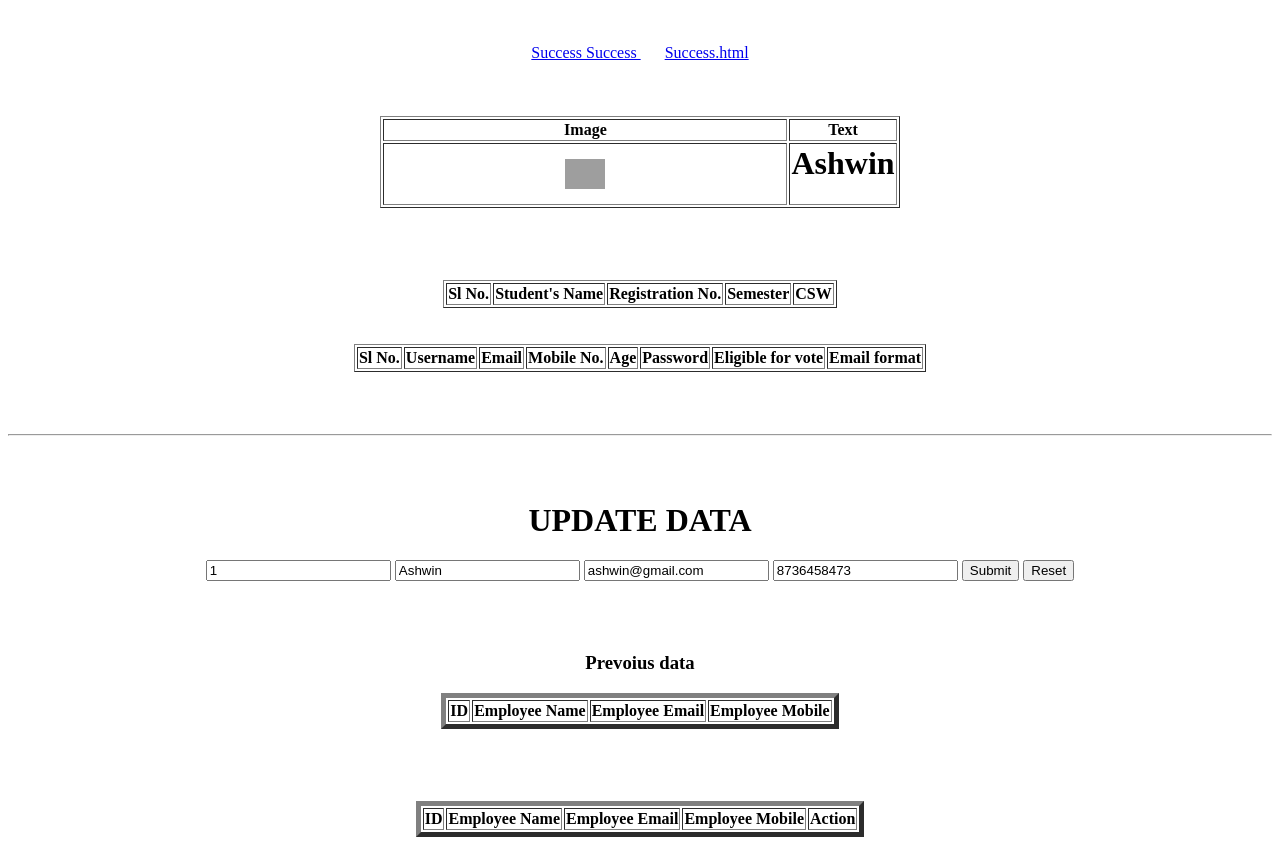
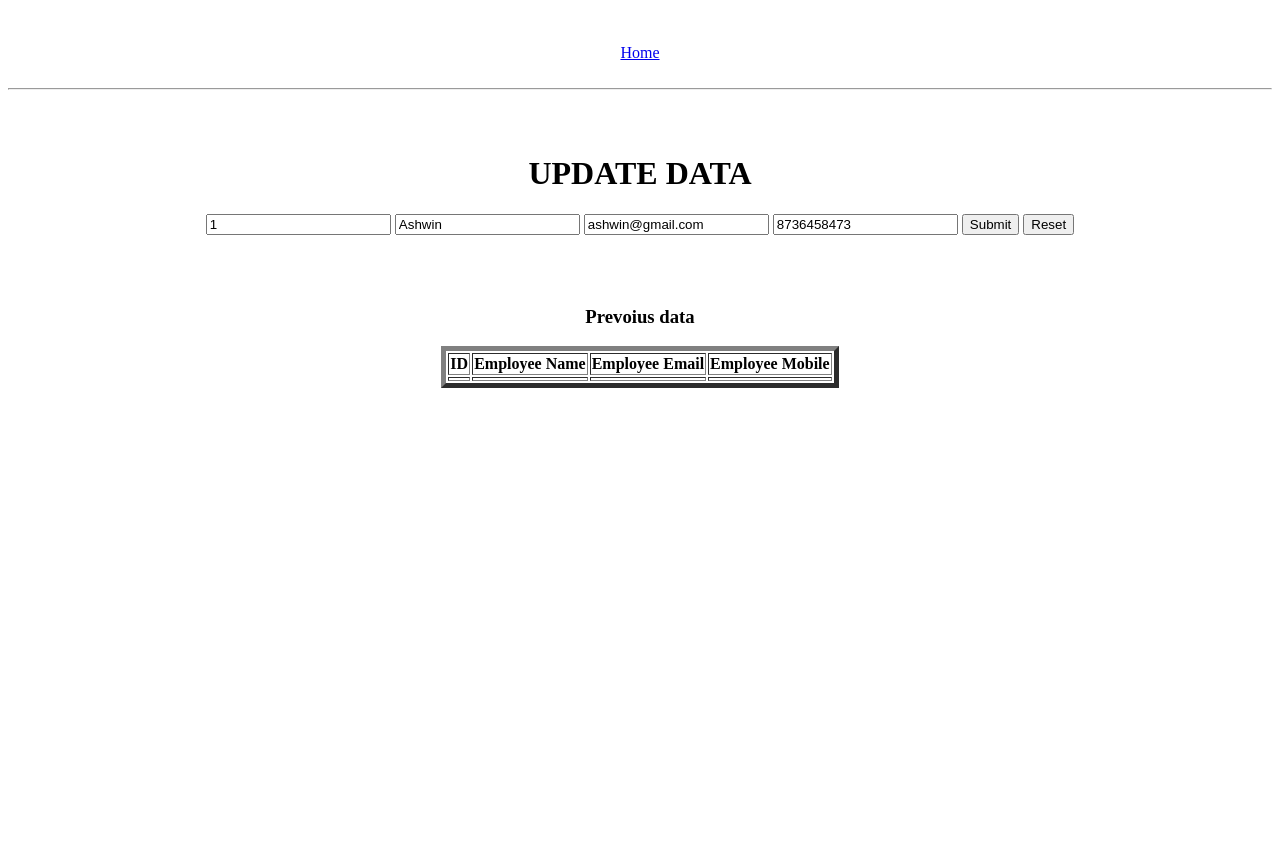
Before and after one commit to Ashwin466/CSW_2, a Django app: page /update/1/ in a window 1280 px wide. After the commit the page ends 388 px from the top, so only its background shows below. Run offline with Django 5.2, Linux system fonts and the light colour scheme; data comes from the database, SQL or seed files in the repository; both versions use the stored data as it was after the commit; lists and menus that the app fills with data are empty; grey boxes are pictures that could not be loaded.

Commit message:
pages etc

```diff
--- a/ashwin_project/settings.py
+++ b/ashwin_project/settings.py
@@ -60,7 +60,7 @@ ROOT_URLCONF = 'ashwin_project.urls'
 TEMPLATES = [
     {
         'BACKEND': 'django.template.backends.django.DjangoTemplates',
-        'DIRS': [],
+        'DIRS': ["firstapp/templates"],
         'APP_DIRS': True,
         'OPTIONS': {
             'context_processors': [
--- a/firstapp/models.py
+++ b/firstapp/models.py
@@ -11,7 +11,7 @@ class Employee(models.Model):
     def __str__(self) -> str:
         return self.Emp_name
 
-class user(models.Model):
+class User(models.Model):
     u_name = models.CharField()
     U_pass = models.CharField()
     u_mail = models.EmailField()
--- a/firstapp/templates/update.html
+++ b/firstapp/templates/update.html
@@ -4,101 +4,13 @@
 <body>
 <br><br>
 <center>
-    <a href = "http://127.0.0.1:8000/"> Success </a>
-
+    <a href = "http://127.0.0.1:8000/"> Home </a>
+<!--
 	<a href = "success"> Success </a>
 	&nbsp;&nbsp;&nbsp;&nbsp;&nbsp;
-	<a href = "success.html"> Success.html </a>
+	<a href = "success.html"> Success.html </a> -->
 <br> <br>
-<br>
-&nbsp;&nbsp;&nbsp;&nbsp;&nbsp;&nbsp;&nbsp;&nbsp;&nbsp;&nbsp;&nbsp;&nbsp;&nbsp;&nbsp;&nbsp;&nbsp;&nbsp;&nbsp;&nbsp;&nbsp;&nbsp;
 
-<table  border="1">
-
-	<tr>
-		<th>  Image  </th>
-		<th>  Text  </th>
-	</tr>
-	<tr>
-		<td><center>  <img src ="https://encrypted-tbn0.gstatic.com/images?q=tbn:ANd9GcQCZHeOeTJ3UVPCVUlgN1BmTn0KUNcCRvDsYQ&s"  width ="10%"></center>    </td>
-
-		<td> <h1> Ashwin </h1> </td>
-
-	</tr>
-</table>
-	<br>
-	<br>
-	{{students}}
-
-	<br><br>
-<table border="1">
-        <tr>
-            <th>Sl No.</th>
-            <th>Student's Name</th>
-            <th>Registration No.</th>
-            <th>Semester</th>
-            <th>CSW</th>
-        </tr>
-        {% for student in students %}
-        <tr>
-            <td>{{forloop.counter}}</td>
-            <td>{{student.name}}</td>
-            <td>{{student.regd}}</td>
-            <td>{{student.sem}}</td>
-            <td>
-                {% if student.sem == 4 %}
-                    CSW 2
-                {% elif student.sem == 3 %}
-                    CSW 1
-                {% else %}
-                    NO
-                {% endif %}
-            </td>
-        </tr>
-        {% endfor %}
-    </table>
-
-
-
-
-	<br><br>
-	<table border="1">
-		<tr>
-			<th>Sl No.</th>
-			<th>Username</th>
-			<th>Email</th>
-			<th>Mobile No.</th>
-			<th>Age</th>
-			<th>Password</th>
-			<th>Eligible for vote</th>
-			<th>Email format</th>
-		</tr>
-		{% for users in users %}
-		<tr {% for student in students %}{% if users.uname == student.name %}style="background-color: green;"{% endif %}{% endfor %}
-    		{% if users.uname not in student_names %}style="background-color: red;"{% endif %}>
-			<td>{{forloop.counter}}</td>
-			<td>{{users.uname}}</td>
-			<td>{{users.mail}}</td>
-			<td>{{users.mobile}}</td>
-			<td>{{users.age}}</td>
-			<td>{{users.pass}}</td>
-			<td>
-				{% if users.age >= 18 %}
-  				<p>Eligible</p>
-				{% else %}
-  				<p>Not eligible</p>
-				{% endif %}
-			<td>
-				{% if "@" in users.mail and "." in users.mail %}
-					<span>Valid</span>
-				{% else %}
-					<span>Invalid</span>
-				{% endif %}
-			</td>
-		</tr>
-		{% endfor %}
-	</table>
-	<br><br><br>
 	<hr>
 	<br><br>
 	<h1>UPDATE DATA</h1>
@@ -120,36 +32,14 @@
 			<th>Employee Email</th>
 			<th>Employee Mobile</th>
 		</tr>
-    </table>
 
-
-<br><br>
-	{{employee}}
-	<br><br>
-	<table border = "5">
-		<tr>
-			<th>ID</th>
-			<th>Employee Name</th>
-			<th>Employee Email</th>
-			<th>Employee Mobile</th>
-			<th>Action</th>
-		</tr>
-
-		{% for e in employee %}
 		<tr>
 			<td>{{e.id}}</td>
 			<td>{{e.Emp_name}}</td>
 			<td>{{e.Emp_Email}}</td>
 			<td>{{e.Emp_Mobile}}</td>
-			<td>
-				<button style="background-color: red;"><a href="delete/{{e.id}}"><font color="white">DELETE</font></a></button>
-				<button style="background-color: green;"><a href="update/{{e.id}}"><font color="white">UPDATE</font></a></button>
-			</td>
 		</tr>
-		{% endfor %}
-	</table>
-
-
+    </table>
 </center>
 </table>
 </body>
--- a/firstapp/urls.py
+++ b/firstapp/urls.py
@@ -7,7 +7,12 @@ urlpatterns = [
     # views.home calls the function we defined in views.py
     path('',home, name='home'),
     path('delete/<id>/',delete,name="delete"),
-    path('update/<id>/',update,name="update")
+    path('update/<id>/',update,name="update"),
+    path('login1/',login1),
+    path('signup1/',signup1),
+    path('homeafter/',homeafter),
+    path('logout1/',logout1,name="logoutpage"),
+    path('admin/',admin.site.urls)
 
 
 ]
--- a/firstapp/views.py
+++ b/firstapp/views.py
@@ -2,7 +2,13 @@ from django.shortcuts import render, redirect
 
 # Create your views here.
 from django.http import HttpResponse
-from django.contrib import messages
+from django.contrib.auth.models import User #signup
+from django.contrib.auth import authenticate,login,logout #login
+from django.contrib.auth.decorators import login_required
+
+
+
+
 from .models import *
 
 # def home (request):
@@ -52,7 +58,6 @@ def home(request):
 
 
         if Employee.objects.filter(Emp_Email=emp_email).exists():
-            messages.error(request, "Email already exists")
             return redirect('/')
 
         Employee.objects.create(
@@ -93,3 +98,44 @@ def success (request):
     return HttpResponse("<h1> Success Page </h1>")
 def success1 (request):
     return render (request , "success.html")
+
+def login1(request):
+    if request.method == 'POST':
+        data1 = request.POST
+        username = data1.get("username")
+        userpassword = data1.get("password")
+
+        loginuser = authenticate(request, username=username, password=userpassword)
+
+        if loginuser is not None:
+            login(request, loginuser)
+            # Use 'loginuser' directly instead of doing User.objects.get()
+            return redirect('/homeafter/')
+        else:
+            return HttpResponse("User or password maybe wrong.")
+
+    return render(request, "login.html")
+
+def signup1(request):
+    if request.method == 'POST':
+        data = request.POST
+        username = data.get("username")
+        useremail = data.get("email")
+        userpassword1 = data.get("passworda")
+        userpassword2 = data.get("Passwordb")
+        if userpassword1 != userpassword2:
+            return HttpResponse("The password is mismatched")
+        else:
+            # print(username,useremail,userpassword1,userpassword2)
+            createuser = User.objects.create_user(username,useremail,userpassword1)
+            createuser.save()
+
+    return render(request, "signup.html")
+
+def logout1(request):
+    logout(request)
+    return redirect('/login1/')
+
+@login_required
+def homeafter(request):
+    return render (request, "homeafter.html")
```
Also changed, not shown: firstapp/templates/homeafter.html (added, +20 -0 lines), firstapp/templates/index.html (+5 -12 lines), firstapp/templates/login.html (added, +19 -0 lines), firstapp/templates/signup.html (added, +22 -0 lines), db.sqlite3, 1 other file.
